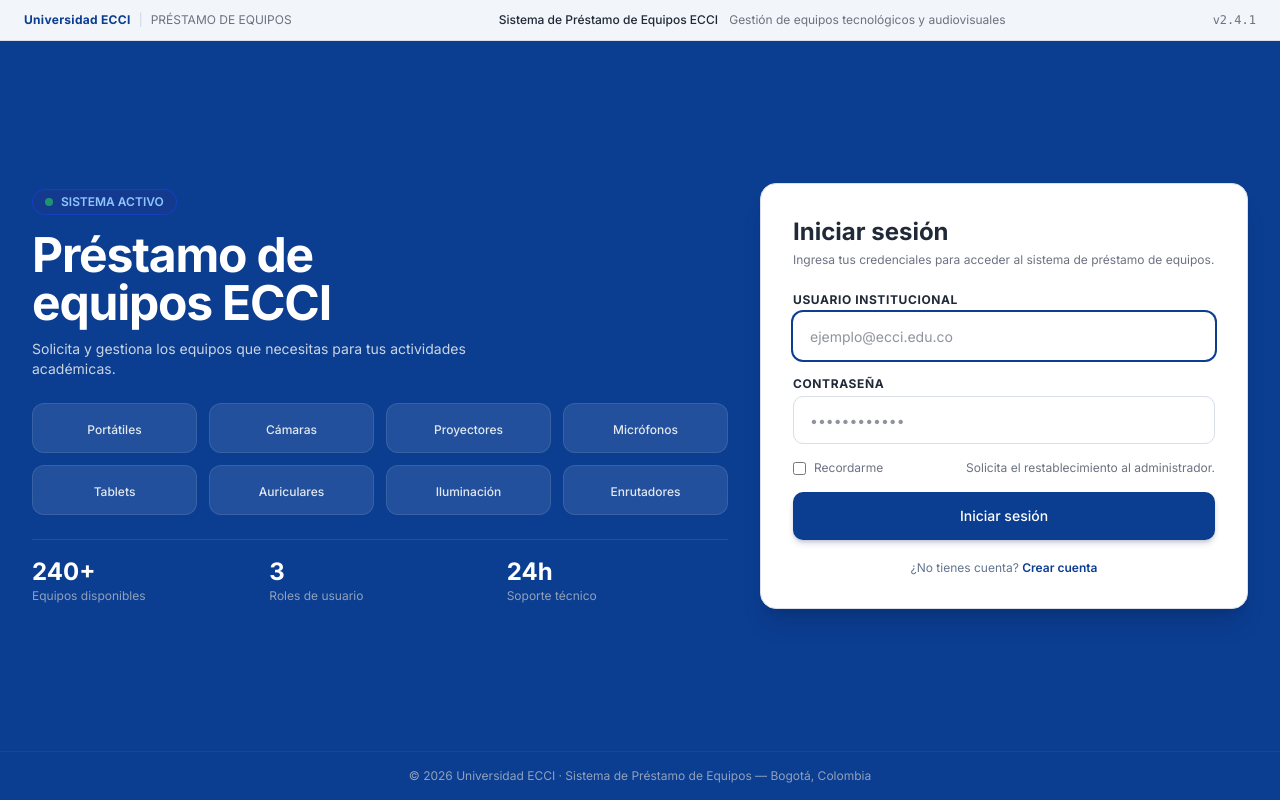
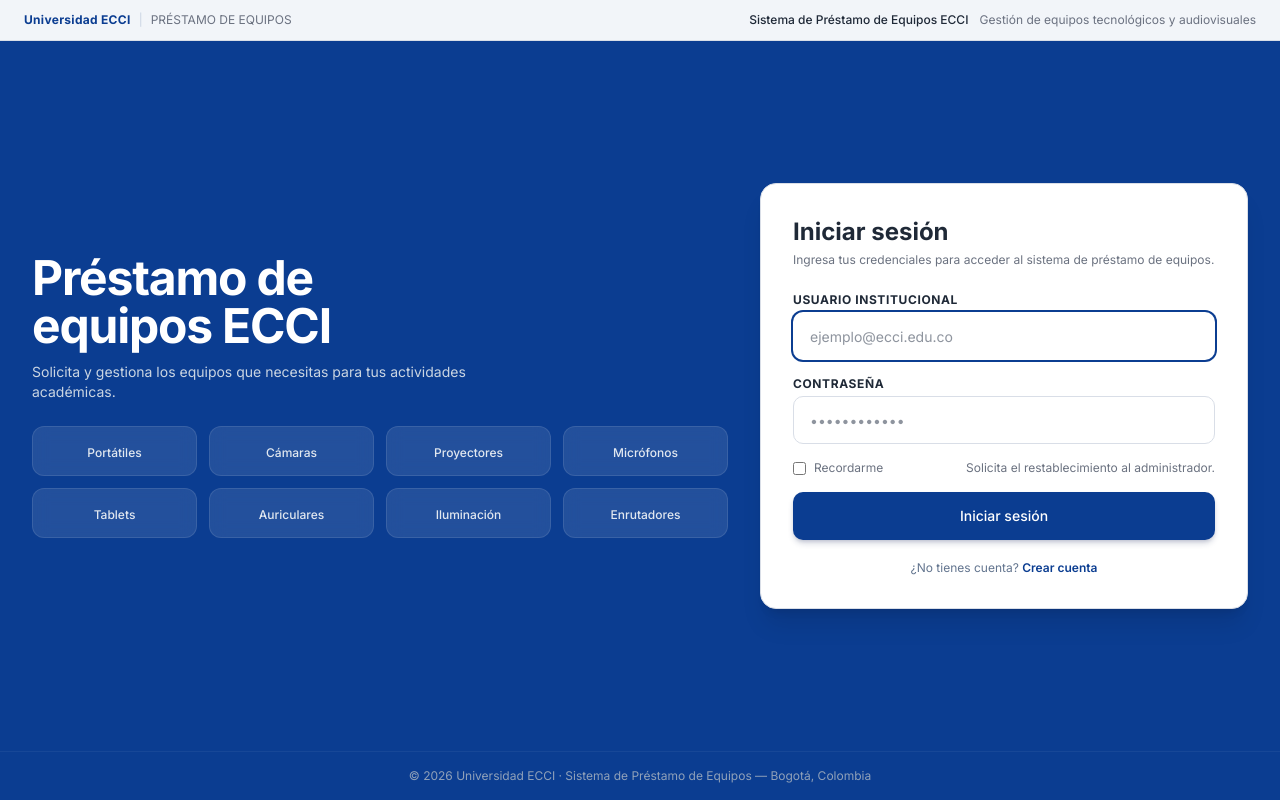
Before and after one commit to danielcleves/prestamos-equipos-ecci-frontend, a Laravel app: page /login in a window 1280 px wide. Run offline with Laravel 12, Linux system fonts and the light colour scheme; style sheets or scripts are compiled from the project's sources.

Commit message:
fix(ux): Inicio sin accesos que rebotan y login sin cifras inventadas (H-15, H-16)
H-15 (parcial) — Inicio
Causa (EVD-033): «Gestión de usuarios» aparecía para todos los roles, pero
/usuarios es exclusivo del administrador: al solicitante lo devolvía a Inicio. Y
«Cerrar sesión» era una tarjeta, cuando es una acción que ya está en el sidebar.
Cambio: la tarjeta de usuarios solo se pinta para el admin (el encargado tampoco
entra a /usuarios, así que mostrarla repetiría el mismo defecto) y desaparece la
tarjeta de cerrar sesión. No se añaden métricas: el contenido real por rol es la
decisión D-2 y queda pendiente del PO. El aviso «módulo en construcción» pasa a
un texto neutro para no prometer lo que ya funciona.

H-16 — Login
Causa: el panel azul mostraba datos que no son del producto: «240+ Equipos
disponibles» (la base tenía 2), «3 Roles de usuario» (ahora son personalizables,
RN-02), «24h Soporte técnico» (no existe), la versión «v2.4.1» y la píldora
«SISTEMA ACTIVO».
Cambio: se retiran las tres cifras, la versión y la píldora. El panel conserva su
estructura, el título, el subtítulo y las categorías decorativas; no se rediseña
ni se toca la paleta. El contenido definitivo del panel es la decisión D-3.

Pruebas: InicioTest actualizado (el solicitante ya no ve la tarjeta de usuarios y
«Cerrar sesión» solo aparece una vez, la del sidebar) y nuevo caso para el admin.
244 pruebas / 900 aserciones en verde; Pint sin cambios.

```diff
--- a/resources/views/auth/login.blade.php
+++ b/resources/views/auth/login.blade.php
@@ -14,7 +14,6 @@
                 Sistema de Préstamo de Equipos ECCI
                 <span class="text-[#6B7280] font-normal ml-2 hidden sm:inline">Gestión de equipos tecnológicos y audiovisuales</span>
             </div>
-            <div class="text-[#6B7280] font-mono">v2.4.1</div>
         </header>
 
         {{-- Contenedor Principal --}}
@@ -23,9 +22,6 @@
             {{-- Columna Izquierda: Banner & Equipos --}}
             <section class="lg:col-span-7 flex flex-col justify-center text-white space-y-6">
                 <div>
-                    <span class="inline-flex items-center gap-2 px-3 py-1 rounded-full text-xs font-semibold bg-blue-900/60 text-blue-300 border border-blue-700/50 mb-4">
-                        <span class="w-2 h-2 rounded-full bg-[#22C55E] animate-pulse"></span> SISTEMA ACTIVO
-                    </span>
                     <h1 class="text-4xl lg:text-5xl font-extrabold tracking-tight">Préstamo de <br>equipos ECCI</h1>
                     <p class="mt-3 text-slate-300 max-w-md text-sm">
                         Solicita y gestiona los equipos que necesitas para tus actividades académicas.
@@ -45,22 +41,6 @@
                             <span class="text-xs font-medium text-slate-200">{{ $cat }}</span>
                         </div>
                     @endforeach
-                </div>
-
-                {{-- Métricas Rápidas --}}
-                <div class="grid grid-cols-3 gap-4 pt-4 border-t border-white/10">
-                    <div>
-                        <p class="text-2xl font-bold">240+</p>
-                        <p class="text-xs text-slate-400">Equipos disponibles</p>
-                    </div>
-                    <div>
-                        <p class="text-2xl font-bold">3</p>
-                        <p class="text-xs text-slate-400">Roles de usuario</p>
-                    </div>
-                    <div>
-                        <p class="text-2xl font-bold">24h</p>
-                        <p class="text-xs text-slate-400">Soporte técnico</p>
-                    </div>
                 </div>
             </section>
 
```
Also changed, not shown: resources/views/inicio.blade.php (+20 -12 lines), tests/Feature/InicioTest.php (+31 -3 lines).
